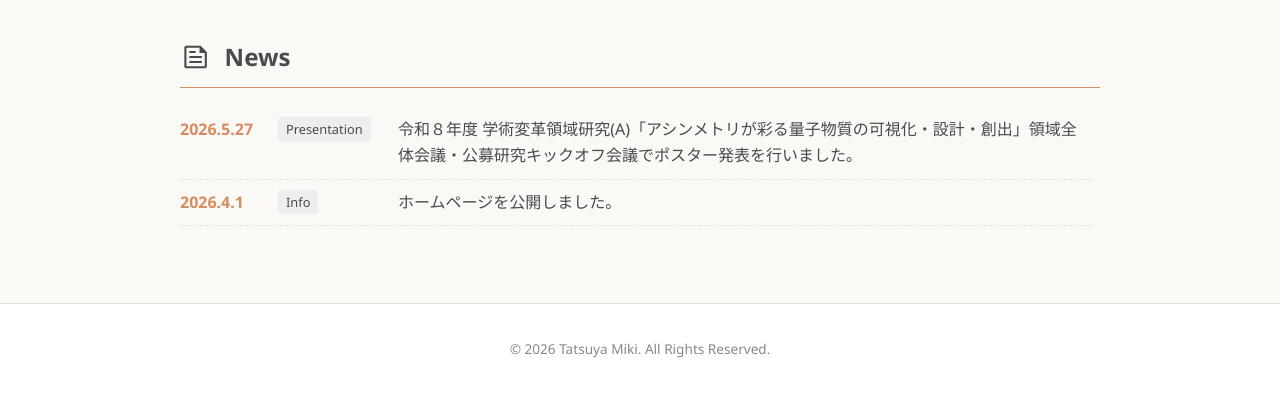
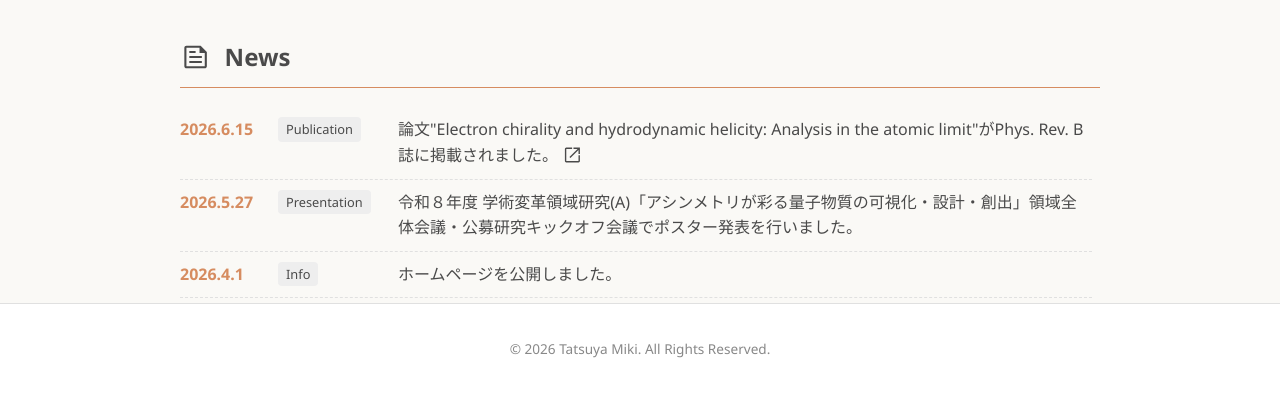
Before and after one commit to TatsuyaMiki/TatsuyaMiki, a plain HTML site: page index.html in a window 1280 px wide. Shown: the part 407-800 px from the top of the page. Drawn offline with Linux system fonts and the light colour scheme; a web font is replaced by a local one.

Commit message:
update publication

```diff
--- a/assets/csv/papers.csv
+++ b/assets/csv/papers.csv
@@ -5,5 +5,5 @@ Odd-frequency pairing of Bogoliubov quasiparticles in superconductor junctions,
 Quantification of electronic asymmetry: chirality and axiality in solids, T. Miki; H. Ikeda; M.-T. Suzuki; S. Hoshino, Phys. Rev. Lett.,134,226401,2025, 10.1103/PhysRevLett.134.226401, https://doi.org/10.1103/PhysRevLett.134.226401,"[Editors' Suggestion / <a href='https://physics.aps.org/articles/v18/113' target='_blank'>Featured in Physics</a> / <a href='https://promo.aps.org/prl2025' target='_blank'>PRL collection of the year 2025</a>]","../assets/img/PhysRevLett.134.226401.jpg",1
 DiracBilinears.jl: A package for computing Dirac bilinears in solids, T. Miki; H.-Y. Chen; T. Koretsune; Y. Nomura, Comput. Phys. Commun., 317, 109857, 2025, 10.1016/j.cpc.2025.109857, https://doi.org/10.1016/j.cpc.2025.109857, , ,0
 Symmetry-breaking perturbations in the Jahn-Teller-Hubbard model, N. Okada; T. Miki; Y. Nomura; P. Werner; S. Hoshino, Phys. Rev. B, 113, 024517, 2026, 10.1103/nwnn-4rx5, https://doi.org/10.1103/nwnn-4rx5, , ,0
-Electron chirality and hydrodynamic helicity: Analysis in the atomic limit, T. Miki; Y. Kakinuma; M. Senami; M. Fukuda; M.-T. Suzuki; H. Ikeda; S. Hoshino, arXiv:2602.03125, , , , 10.48550/arXiv.2602.03125, https://doi.org/10.48550/arXiv.2602.03125, "[TM and YK contributed equally to this work.]", ,0
 Dirac bilinears in condensed matter physics: Relativistic correction for observables and conjugate electromagnetic fields, S. Hoshino; T. Miki; M.-T. Suzuki; H. Ikeda, Phys. Rev. B, 113, 115113, 2026, 10.1103/1zfs-f3s8, https://doi.org/10.1103/1zfs-f3s8, , ,0
+Electron chirality and hydrodynamic helicity: Analysis in the atomic limit, T. Miki; Y. Kakinuma; M. Senami; M. Fukuda; M.-T. Suzuki; H. Ikeda; S. Hoshino, Phys. Rev. B, 113, 235127, 2026, 10.1103/ghyy-mynx, https://doi.org/10.1103/ghyy-mynx, "[TM and YK contributed equally to this work.]", ,0
--- a/index.html
+++ b/index.html
@@ -126,6 +126,16 @@
                     <span class="text">XX学会で発表を行いました。</span>
                 </li> -->
                 <li>
+                    <span class="date">2026.6.15</span>
+                    <span class="tag"><span class="tag-badge">Publication</span></span>
+                    <span class="text"><a href="https://doi.org/10.1103/ghyy-mynx" target="_blank">論文"Electron chirality and hydrodynamic helicity: Analysis in the atomic limit"がPhys. Rev. B誌に掲載されました。
+                        <svg xmlns="http://www.w3.org/2000/svg" viewBox="0 -960 960 960" class="icon" aria-hidden="true">
+                            <path d="M186.67-120q-27 0-46.84-19.83Q120-159.67 120-186.67v-586.66q0-27 19.83-46.84Q159.67-840 186.67-840H466v66.67H186.67v586.66h586.66V-466H840v279.33q0 27-19.83 46.84Q800.33-120 773.33-120H186.67ZM384-336.67 337.33-384l389.34-389.33h-194V-840H840v307.33h-66.67V-726L384-336.67Z"/>
+                        </svg>
+                        </a>
+                    </span>
+                </li>
+                <li>
                     <span class="date">2026.5.27</span>
                     <span class="tag"><span class="tag-badge">Presentation</span></span>
                     <span class="text">令和８年度 学術変⾰領域研究(A)「アシンメトリが彩る量⼦物質の可視化・設計・創出」領域全体会議・公募研究キックオフ会議でポスター発表を行いました。</span>
```
Also changed, not shown: index-en.html (+10 -0 lines).
